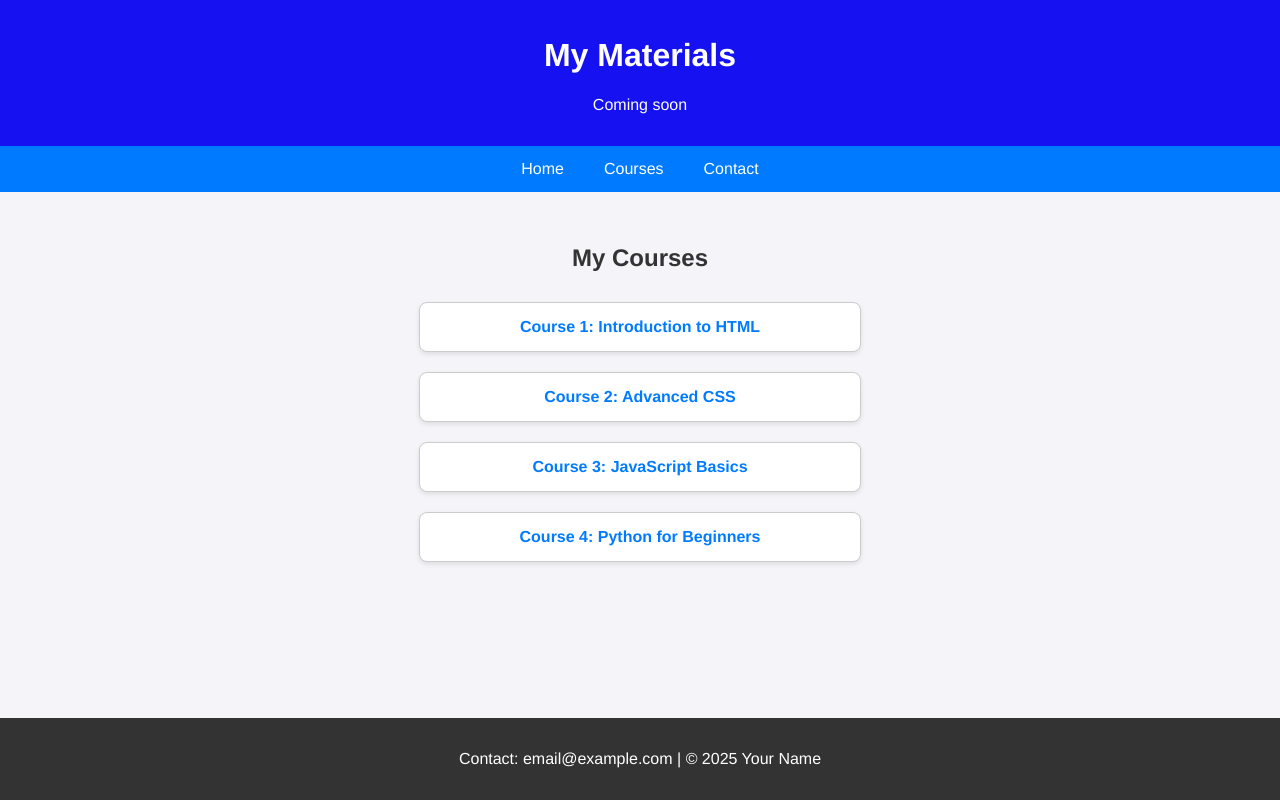
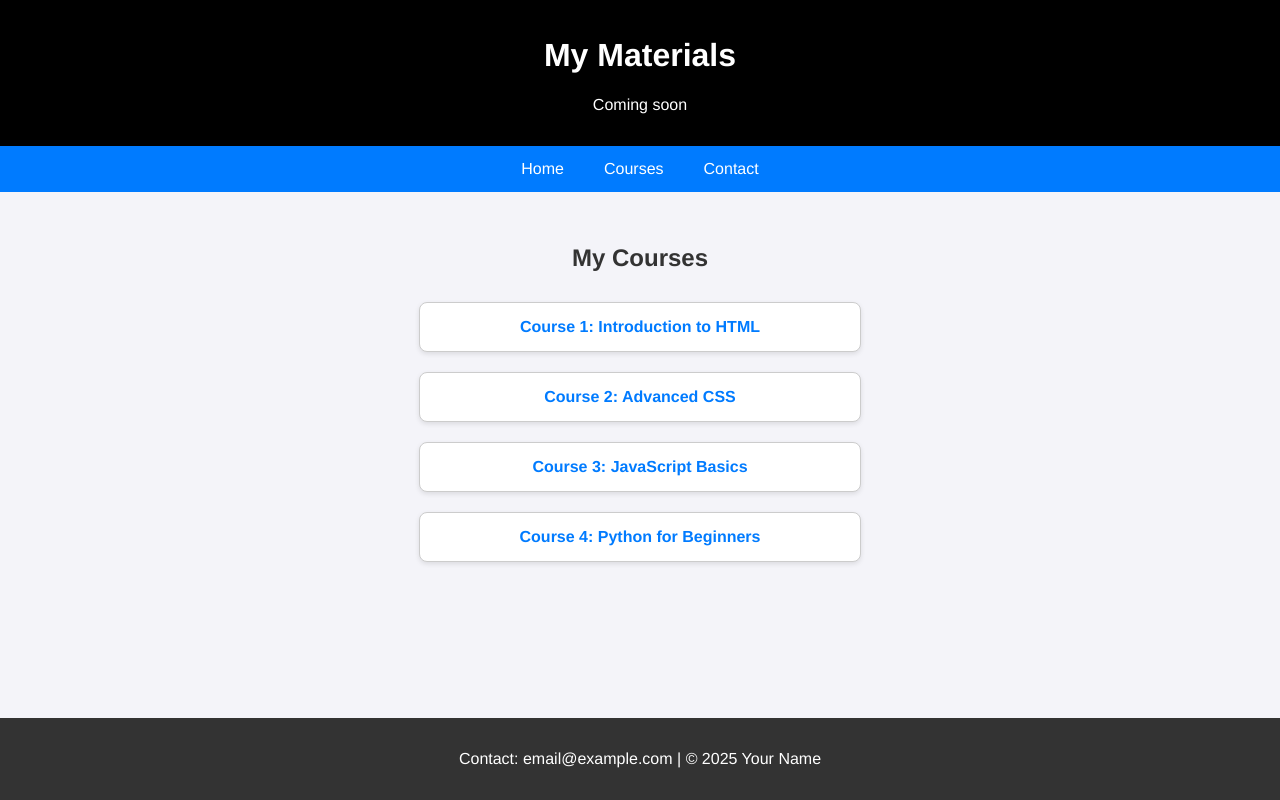
Before and after one commit to benscottbc/benscottbc.github.io, a plain HTML site: page index.html in a window 1280 px wide. Drawn offline with Linux system fonts and the light colour scheme.

Commit message:
modified:   index.html

```diff
--- a/index.html
+++ b/index.html
@@ -13,7 +13,7 @@
             padding: 0;
         }
         header {
-            background-color: #1511f0;
+            background-color: #000000;
             color: white;
             text-align: center;
             padding: 1em 0;
```
